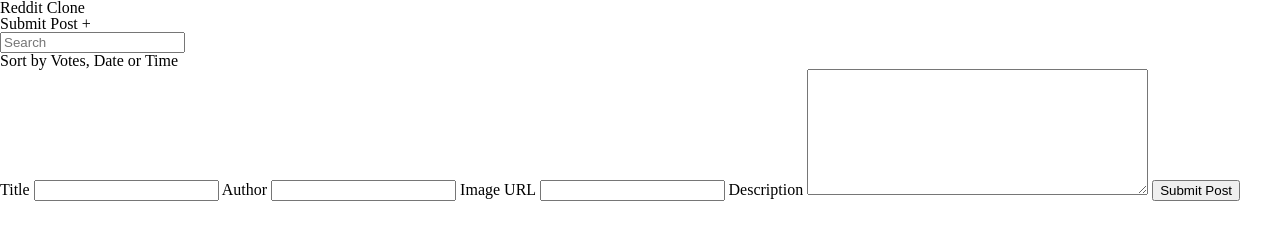
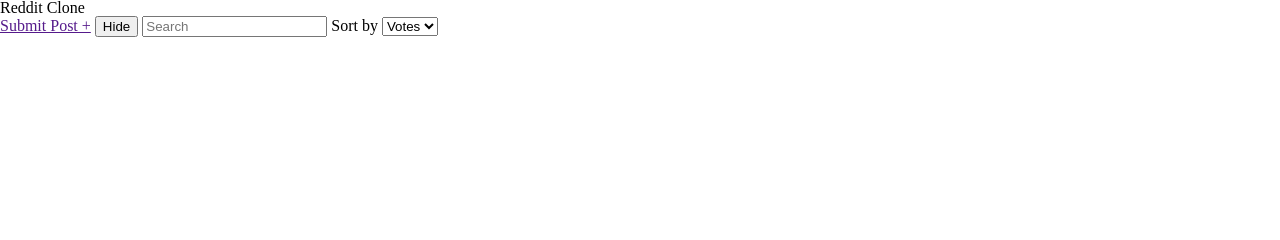
Before and after one commit to coloradokim/schlesinger-redditClone, a plain HTML site: page index.html in a window 1280 px wide. Drawn offline with nearby package versions, Linux system fonts and the light colour scheme.

Commit message:
added show and hide to form, and date and time to post

```diff
--- a/app.js
+++ b/app.js
@@ -8,6 +8,6 @@
       $scope.author = "";
       $scope.url = "";
       $scope.description = "";
-
+      $scope.rightNow = new Date;
   }
 }) //end of app
--- a/index.html
+++ b/index.html
@@ -6,31 +6,44 @@
   <div ng-controller="postController">
     <nav>
       <h2>Reddit Clone</h2>
-      <h3>Submit Post +</h3>
+      <a href="" ng-click="formPost=true"> Submit Post +</a>
+      <button ng-click="formPost=false">Hide</button>
+
       <input type="text" ng-model="search" value="search" placeholder="Search">
-      <h3>Sort by Votes, Date or Time</h3>
+      <label for="select">Sort by</label>
+      <select name="select">
+           <option value = "votes">Votes</option>
+           <option value = "date">Date</option>
+           <option value = "time">Time</option>
+      </select>
     </nav>
 
+    <form ng-show="formPost">
       <label for="title">Title</label>
       <input type="text" ng-model="title">
+      <!-- <p ng-hide="postForm.$dirty">Hide when Dirty</p> -->
+
       <label for="author">Author</label>
       <input type="text" ng-model="author">
       <label for="url">Image URL</label>
-    <input type="text" ng-model="url">
+      <input type="url" ng-model="url">
       <label for="description">Description</label>
       <textarea name="description" ng-model="description" rows="8" cols="40"></textarea>
+      <!-- use in submit button: ng-disabled="postForm.$invalid" -->
       <input type="submit" ng-click="submitPost()" name="submit" value="Submit Post">
+    </form>
 
     <article ng-repeat="post in posts | filter:search">
       <h3>{{post.title}}</h3>
       <h4>{{post.author}}</h4>
       <img style="width:100px" ng-src="{{post.url}}" alt="Picture of {{title}}">
       <p>{{post.description}}</p>
+      <p>Posted on {{ rightNow | date: 'fullDate'}} at {{ rightNow | date: 'shortTime'}}</p>
     </article>
 
   </div>
   <!--end of postController-->
 </body>
-   <script src="http://ajax.googleapis.com/ajax/libs/angularjs/1.4.3/angular.min.js"></script>
+   <script src="http://ajax.googleapis.com/ajax/libs/angularjs/1.4.4/angular.min.js"></script>
    <script src="app.js"></script>
 </html>
```
Also changed, not shown: style.css (+16 -0 lines). Lines whose indentation alone changed are shown as unchanged.
